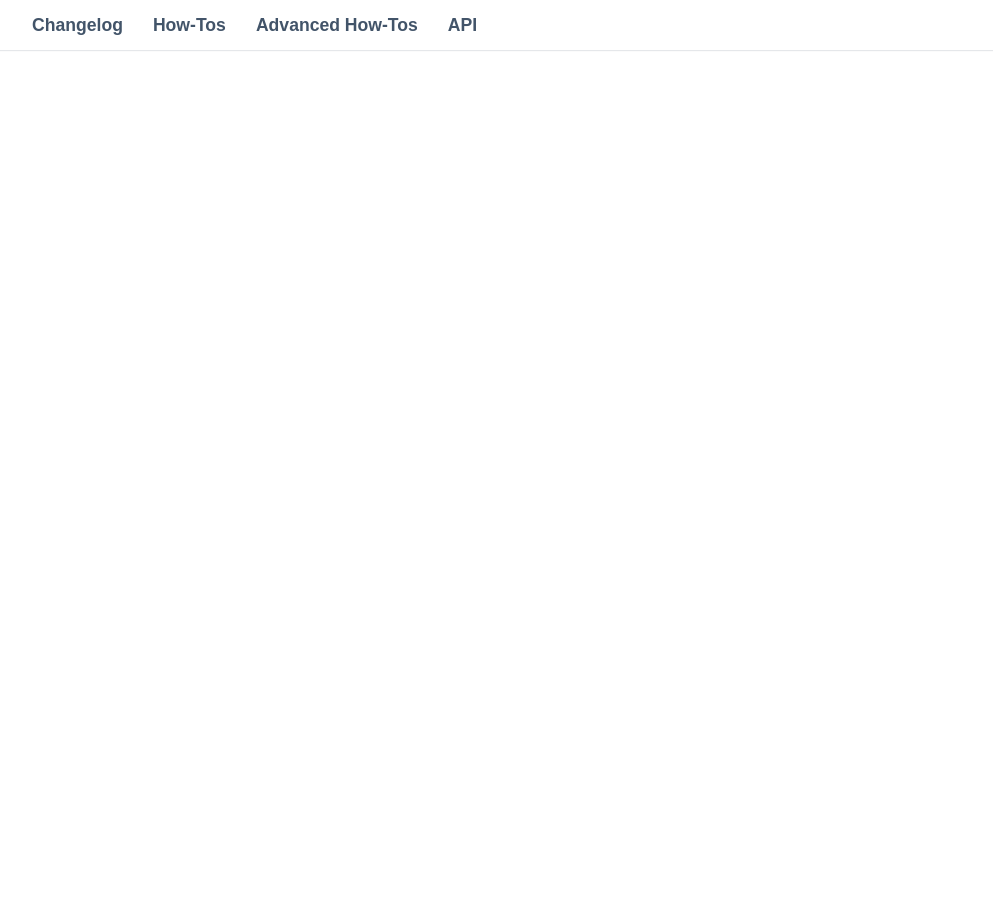
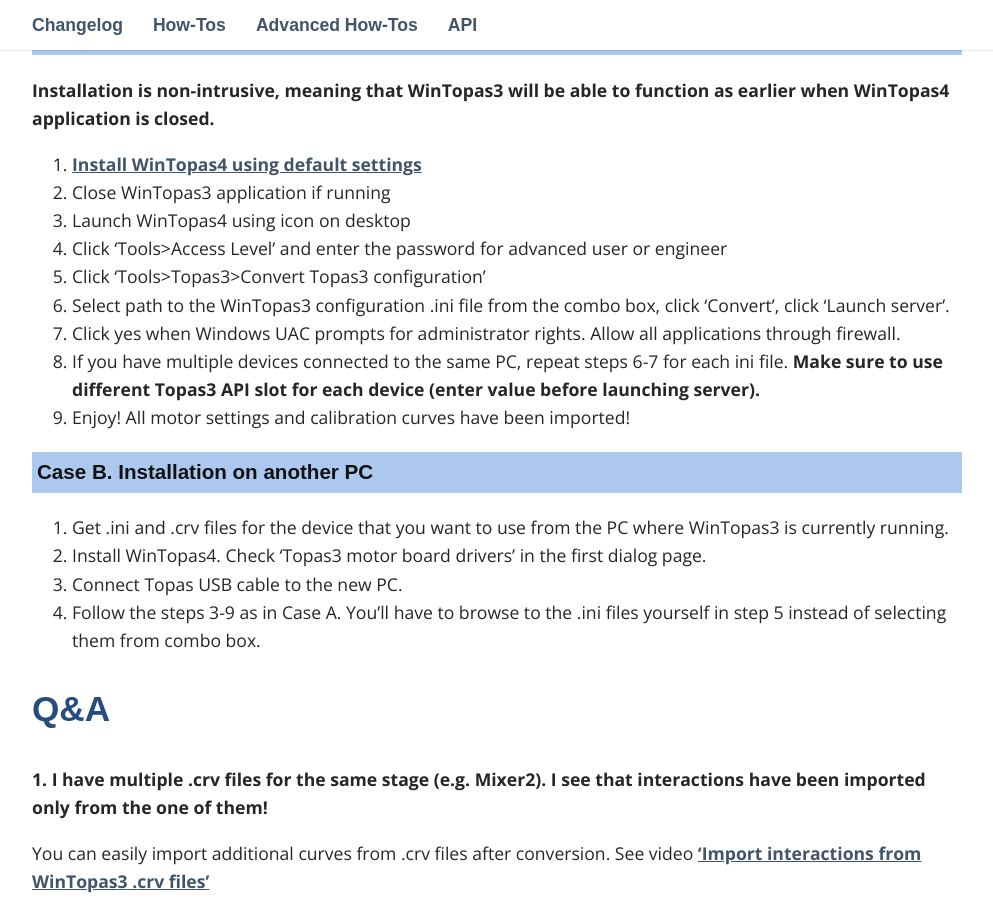
Before and after one commit to DomasM/Topas4InfoTemp00, a Jekyll site: the page built from _pages/06_Migrate.md, in a window 1280 px wide and 900 px high, scrolled down 4511 px. Shown: the whole window, without its empty margins (143-1136 px from the left). Built offline with Jekyll 4.4.1, drawn with Linux system fonts in a browser that asks for light colours; some web fonts are replaced; comment, search, counter and statistics services are not loaded; some of the changed text lies outside the part shown.

Commit message:
working on migration guide.

```diff
--- a/_pages/06_Migrate.md
+++ b/_pages/06_Migrate.md
@@ -5,23 +5,29 @@
 ---
 
 
-
 ## Why upgrade to WinTopas4?
 
-01
+**Access most often used functions quicker and easier!**
 <img src="https://www.dropbox.com/s/k700nsnhbi6glwx/01.png?dl=1" alt="" usemap="#map1494520202657">
 <map id="map1494520202657" name="map1494520202657"><area shape="rect" coords="93.015625,894.015625,777.015625,996.015625" title="" alt="" href="http://domasm.github.io/Topas4Info/How-Tos/#Vid001" target="_blank"></map>
 
-02
+**Control multiple devices from the same window**
+![02](https://www.dropbox.com/s/obmyvi5hsar11gk/02.png?dl=1)
 
-03
+**Even use Topas/Orpheus from your smartphone**
+![03](https://www.dropbox.com/s/l0t48t7dhe9ixr7/03.png?dl=1)
 
 
-04
-<img src="https://www.dropbox.com/s/30pyuxsdojva235/04.png?dl=1" alt="" usemap="#map1494520334106">
-<map id="map1494520334106" name="map1494520334106"><area shape="rect" coords="1074.015625,996.015625,1899.015625,1182.015625" title="" alt="" href="http://domasm.github.io/Topas4Info/How-Tos/#Vid002" target="_self"></map>
+**Better support for interaction with overlapping wavelength range**
+<img src="https://www.dropbox.com/s/30pyuxsdojva235/04.png?dl=1" alt="" usemap="#map1494523577671">
+<map id="map1494523577671" name="map1494523577671"><area shape="rect" coords="1071.000081046875,981.0000200117188,1924.6667470468751,1172.6666860117189" title="" alt="" href="http://domasm.github.io/Topas4Info/How-Tos/#Vid002" target="_blank"><area shape="rect" coords="1243.000081046875,603.0000200117188,1954.6667470468751,738.6666860117189" title="" alt="" href="http://domasm.github.io/Topas4Info/How-Tos/#Vid006" target="_blank"></map>
 
-05
+
+**Easier and faster calibration modification**
+![05](https://www.dropbox.com/s/3qeoh3d1s5exuha/05.png?dl=1)
+
+**And it shouldn't take longer than a few minutes!**
+
 
 ## Instructions
 
@@ -44,7 +50,7 @@
 1. Select path to the WinTopas3 configuration .ini file from the combo box, click 'Convert', click 'Launch server'.
 1. Click yes when Windows UAC prompts for administrator rights. Allow all applications through firewall.
 1. If you have multiple devices connected to the same PC, repeat steps 6-7 for each ini file. **Make sure to use different Topas3 API slot for each device (enter value before launching server).**
-1. If you want to return to WinTopas3 usage, close server application (green icon) and start WinTopas3. Reset all motors in WinTopas3. Any changes you made in WinTopas4 won't propagate to W3 (and vice versa).
+1. Enjoy! All motor settings and calibration curves have been imported!
 
 
 ### Case B. Installation on another PC
@@ -52,3 +58,13 @@
 1. Install WinTopas4.  Check 'Topas3 motor board drivers' in the first dialog page.
 1. Connect Topas USB cable to the new PC.
 1. Follow the steps 3-9 as in Case A. You'll have to browse to the .ini files yourself in step 5 instead of selecting them from combo box.
+
+## Q&A
+
+**1. I have multiple .crv files for the same stage (e.g. Mixer2). I see that interactions have been imported only from the one of them!**
+
+You can easily import additional curves from .crv files after conversion. See video ['Import interactions from WinTopas3 .crv files'](http://domasm.github.io/Topas4Info/How-Tos/#Vid006)
+
+**2. Can I easily return to WinTopas3 if something goes wrong?**
+
+Close Topas4 applications (especially servers, the green ones) and start WinTopas3. Reset all motors in WinTopas3. Any changes you made in WinTopas4 won't propagate to WinTopas3 (and vice versa).
```
